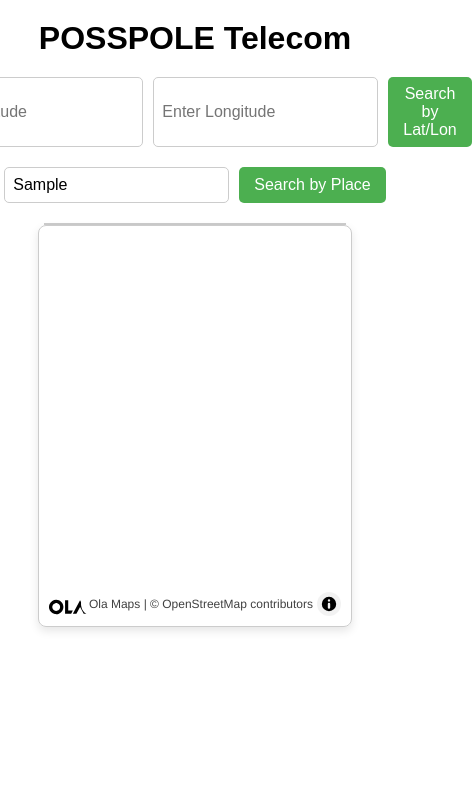
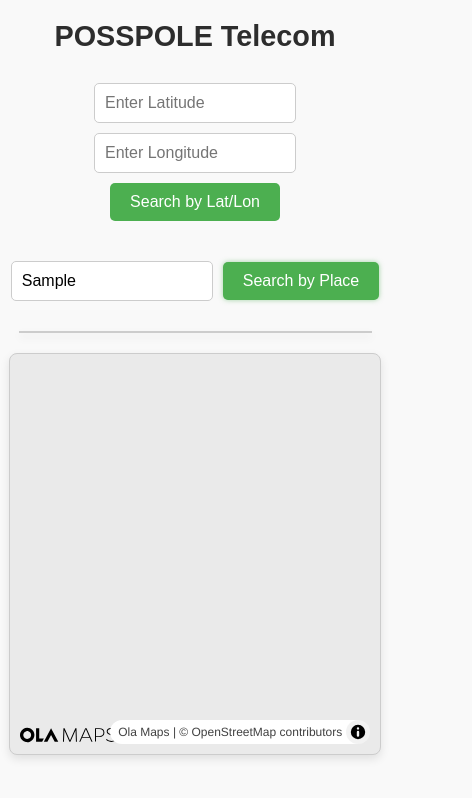
Before and after one commit to sumanthj14/Posspole-Telecom, a website: page public/maps.html in a window 390 px wide. Both pictures are taken after typing "Sample" into the empty fields and a click on the button "Search by Place". Shown: the whole page, 472 px wide, since content can reach past the window. Drawn offline with Linux system fonts and the light colour scheme; no server answers.

Commit message:
Search by place and Latitude and Longitude Updated

```diff
--- a/public/css/maps.css
+++ b/public/css/maps.css
@@ -1,72 +1,128 @@
+/* General body styling */
 body {
     margin: 0;
     font-family: Arial, sans-serif;
+    background-color: #f9f9f9; /* Light background for better contrast */
+    color: #333; /* Darker text color for readability */
 }
 
+/* Page title styling */
 h1 {
     text-align: center;
     margin: 20px 0;
+    color: #2d2d2d; /* Slightly darker for better readability */
+    font-size: 1.8em; /* Adjust font size */
 }
 
+/* Search bar container styling */
 .search-bar {
     display: flex;
     justify-content: center;
+    align-items: center;
     gap: 10px;
     margin: 20px 0;
+    flex-wrap: wrap; /* Ensure inputs wrap on smaller screens */
+    padding: 10px;
 }
 
+/* Input fields styling */
 .search-bar input {
-    padding: 8px;
+    padding: 10px;
     font-size: 1em;
     border: 1px solid #ccc;
     border-radius: 5px;
+    width: 220px; /* Consistent input field width */
+    transition: box-shadow 0.3s ease, border-color 0.3s ease;
 }
 
+/* Input field focus effect */
+.search-bar input:focus {
+    border-color: #4CAF50;
+    box-shadow: 0 0 5px rgba(76, 175, 80, 0.5);
+    outline: none;
+}
+
+/* Search button styling */
 .search-bar button {
-    padding: 8px 15px;
+    padding: 10px 20px;
     font-size: 1em;
     background-color: #4CAF50;
     color: white;
     border: none;
     border-radius: 5px;
     cursor: pointer;
-    transition: background-color 0.3s ease;
+    transition: background-color 0.3s ease, transform 0.2s ease;
 }
 
+/* Button hover effect */
 .search-bar button:hover {
     background-color: #45a049;
+    transform: scale(1.05); /* Slightly enlarge button on hover */
 }
 
-
-#map {
-    width: 80%; /* Adjust the width to 80% of the page */
-    height: 400px; /* Set the height to 400px */
-    margin: 0 auto; /* Center the map horizontally */
-    border: 1px solid #ccc; /* Optional border for styling */
-    border-radius: 8px; /* Optional rounded corners */
-    box-shadow: 0 4px 10px rgba(0, 0, 0, 0.1); /* Optional shadow for better appearance */
+/* Button focus effect */
+.search-bar button:focus {
+    outline: none;
+    box-shadow: 0 0 5px rgba(76, 175, 80, 0.5);
 }
 
+/* Map container styling */
+#map {
+    width: 90%; /* Adjust the width for responsiveness */
+    height: 500px; /* Height increased for better visibility */
+    margin: 20px auto; /* Center the map horizontally */
+    border: 1px solid #ccc; /* Optional border for styling */
+    border-radius: 8px; /* Rounded corners */
+    box-shadow: 0 4px 10px rgba(0, 0, 0, 0.1); /* Subtle shadow for depth */
+    background-color: #eaeaea; /* Fallback background color */
+}
 
-/* Add Autocomplete Suggestions Styles Below */
+/* Autocomplete suggestions container */
 #autocomplete-results {
     list-style: none;
     padding: 0;
-    margin: 0 auto;
+    margin: 10px auto;
     background-color: white;
     border: 1px solid #ccc;
     max-height: 200px;
     overflow-y: auto;
-    width: 300px;
+    width: 320px; /* Increased width for better usability */
     z-index: 1000;
+    box-shadow: 0 4px 8px rgba(0, 0, 0, 0.1);
 }
 
+/* Autocomplete suggestion items */
 #autocomplete-results li {
-    padding: 10px;
+    padding: 10px 15px; /* Increased padding for better spacing */
     cursor: pointer;
     font-size: 1em;
+    border-bottom: 1px solid #f0f0f0;
+    transition: background-color 0.3s ease, color 0.3s ease;
 }
 
+/* Last suggestion item without a border */
+#autocomplete-results li:last-child {
+    border-bottom: none;
+}
+
+/* Hover effect on suggestion items */
 #autocomplete-results li:hover {
-    background-color: #f0f0f0;
+    background-color: #f9f9f9;
+    color: #4CAF50;
 }
+
+/* Responsive design tweaks */
+@media (max-width: 768px) {
+    .search-bar input {
+        width: 180px; /* Adjust input field width on smaller screens */
+    }
+
+    #map {
+        width: 95%; /* Slightly increase map width for smaller screens */
+        height: 400px; /* Reduce map height for smaller screens */
+    }
+
+    #autocomplete-results {
+        width: 90%; /* Adjust suggestion width for smaller screens */
+    }
+}
--- a/public/js/maps.js
+++ b/public/js/maps.js
@@ -1,5 +1,6 @@
 // Replace 'YOUR_API_KEY' with your actual OLA Maps API Key
 const OLA_MAPS_API_KEY = '9Rzw286fzn0tFObFjok4qZlaICuZM0nbUjqe09mN';
+const REQUEST_ID = 'unique-request-id'; // Replace with a unique request ID
 
 // Initialize the OlaMaps instance
 const olaMaps = new OlaMaps({
@@ -13,3 +14,98 @@ const map = olaMaps.init({
     center: [77.61648476788898, 12.931423492103944], // Default to Bangalore
     zoom: 10,
 });
+
+// Fetch autocomplete suggestions from the API
+const fetchAutocomplete = () => {
+    const query = document.getElementById('place').value.trim();
+    if (!query) return;
+
+    const url = `https://api.olamaps.io/places/v1/autocomplete?input=${encodeURIComponent(query)}&api_key=${OLA_MAPS_API_KEY}`;
+
+    fetch(url, {
+        method: 'GET',
+        headers: {
+            'X-Request-Id': REQUEST_ID,
+        },
+    })
+        .then(response => {
+            if (!response.ok) {
+                throw new Error(`HTTP error! Status: ${response.status}`);
+            }
+            return response.json();
+        })
+        .then(data => {
+            const results = data.predictions || [];
+            displayAutocompleteResults(results);
+        })
+        .catch(error => {
+            console.error('Error fetching autocomplete results:', error);
+        });
+};
+
+// Display autocomplete suggestions in the dropdown
+const displayAutocompleteResults = (results) => {
+    const autocompleteList = document.getElementById('autocomplete-results');
+    autocompleteList.innerHTML = '';
+
+    results.forEach((result) => {
+        const listItem = document.createElement('li');
+        listItem.textContent = result.description;
+        listItem.onclick = () => {
+            handleAutocompleteSelection(result.place_id);
+        };
+        autocompleteList.appendChild(listItem);
+    });
+};
+
+// Handle the selection of a place from autocomplete suggestions
+const handleAutocompleteSelection = (placeId) => {
+    const url = `https://api.olamaps.io/places/v1/details?place_id=${placeId}&api_key=${OLA_MAPS_API_KEY}`;
+
+    fetch(url, {
+        method: 'GET',
+        headers: {
+            'X-Request-Id': REQUEST_ID,
+        },
+    })
+        .then(response => {
+            if (!response.ok) {
+                throw new Error(`HTTP error! Status: ${response.status}`);
+            }
+            return response.json();
+        })
+        .then(data => {
+            const place = data.result;
+            const coordinates = place.geometry?.location || [77.61648476788898, 12.931423492103944];
+            map.setCenter(coordinates);
+
+            // Add a marker for the selected place
+            olaMaps
+                .addMarker({
+                    offset: [0, -10],
+                    anchor: 'bottom',
+                })
+                .setLngLat(coordinates)
+                .addTo(map);
+
+            console.log(`Selected Place: ${place.name}, Coordinates: ${coordinates}`);
+        })
+        .catch(error => {
+            console.error('Error fetching place details:', error);
+        });
+
+    // Clear the autocomplete results
+    document.getElementById('autocomplete-results').innerHTML = '';
+};
+
+// Debounce function to limit API calls while typing
+const debounce = (func, delay) => {
+    let timeout;
+    return (...args) => {
+        clearTimeout(timeout);
+        timeout = setTimeout(() => func.apply(this, args), delay);
+    };
+};
+
+// Attach debounced fetchAutocomplete to the input field
+document.getElementById('place').addEventListener('input', debounce(fetchAutocomplete, 300));
--- a/public/maps.html
+++ b/public/maps.html
@@ -19,7 +19,7 @@
 
     <!-- Search Bar for Place with Autocomplete -->
     <div class="search-bar">
-        <input type="text" id="place" placeholder="Search by Place" oninput="debounce(fetchAutocomplete, 300)">
+        <input type="text" id="place" placeholder="Search by Place">
         <button onclick="searchByPlace()">Search by Place</button>
     </div>
     <ul id="autocomplete-results"></ul>
```
